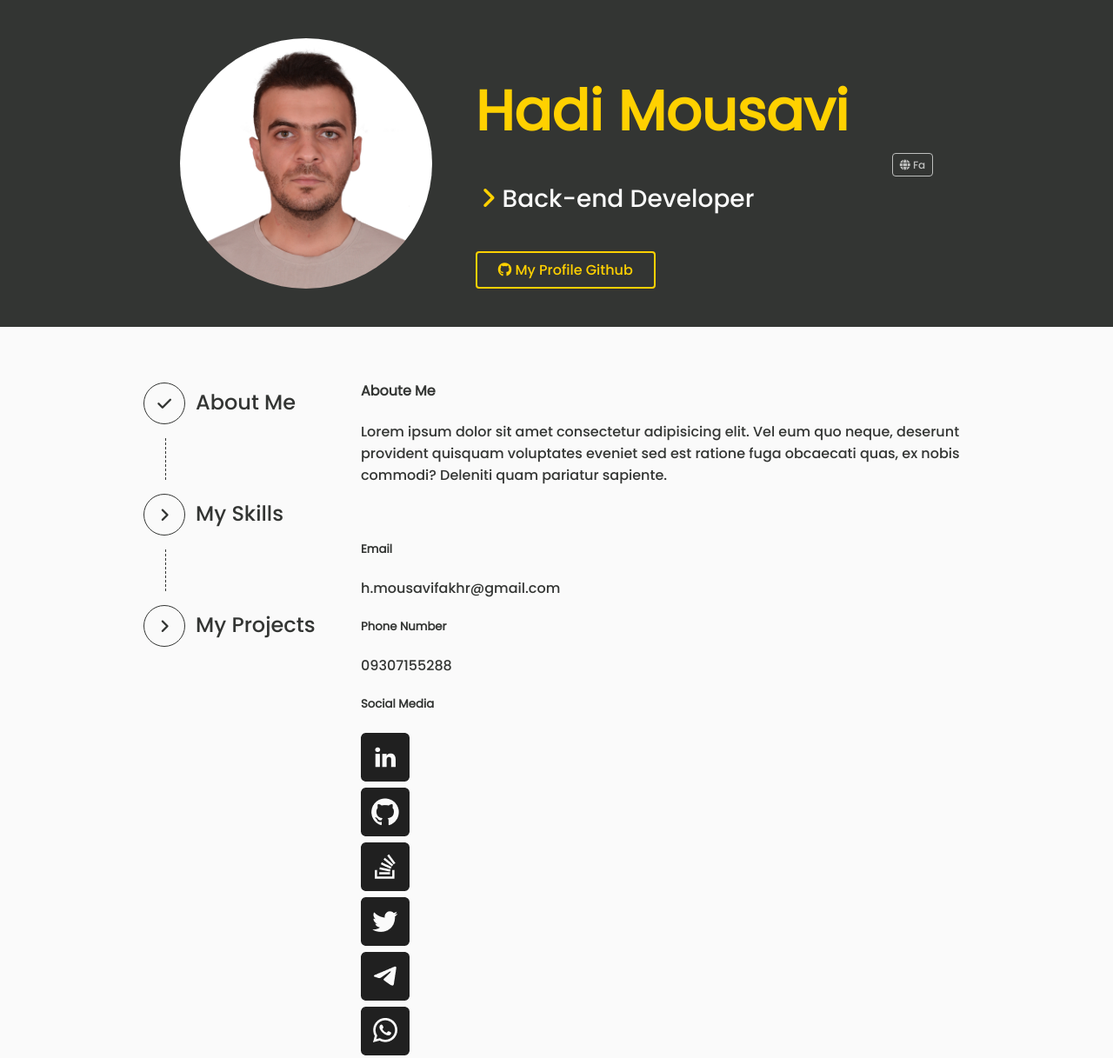
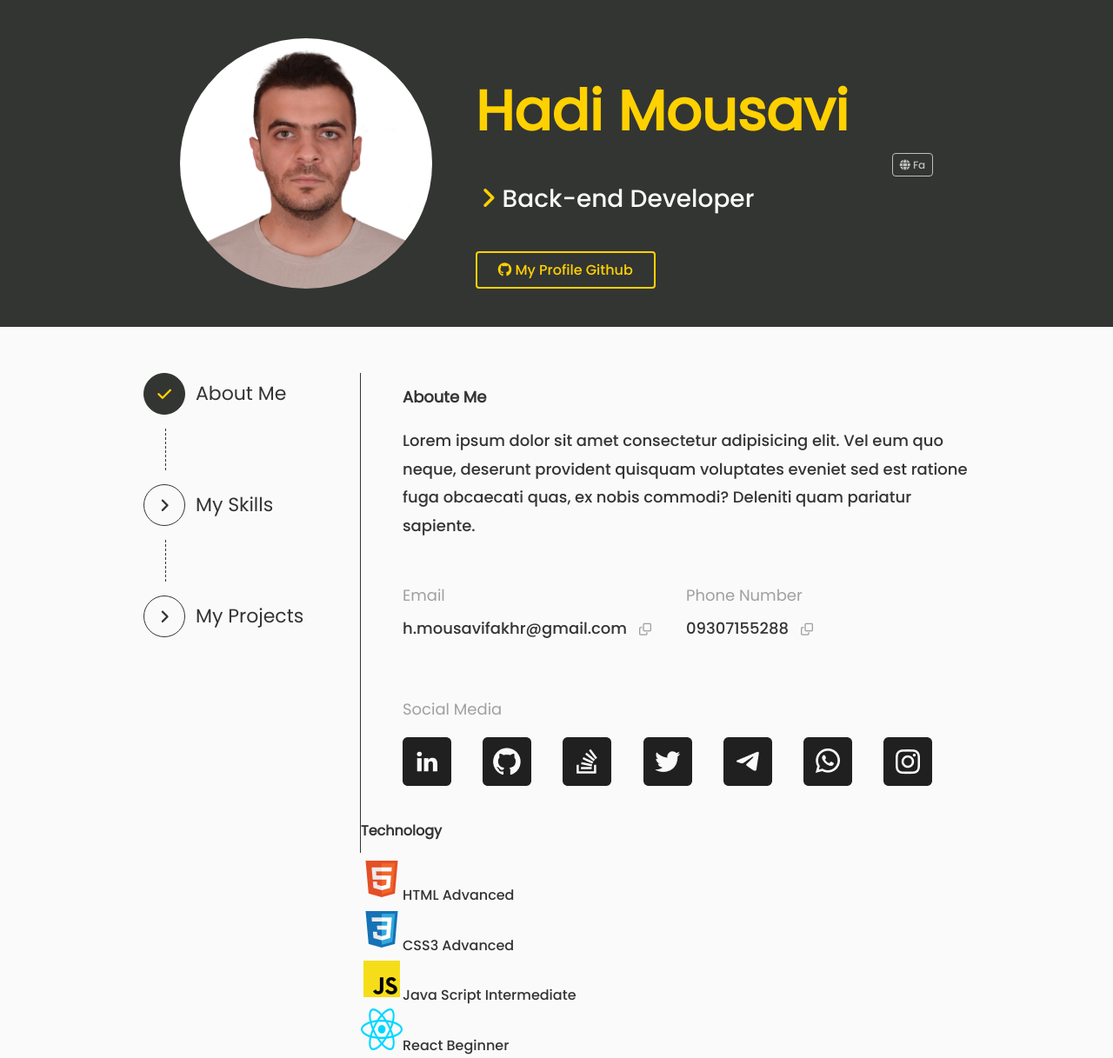
Before and after one commit to hadimf/Portfolio, a plain HTML site: page index.html in a window 1280 px wide. Shown: the top 1217 px of the page at 87% size. Drawn offline with Linux system fonts and the light colour scheme; files whose address does not match are found by name.

Commit message:
About Me Section Done

```diff
--- a/assets/Css/Style.css
+++ b/assets/Css/Style.css
@@ -1,3 +1,4 @@
+/* Font */
 @font-face {
 	font-family: "Poppins";
 	src: url("./assets/Fonts/Poppins-Light.ttf") format("ttf"),
@@ -19,11 +20,30 @@
 	font-weight: 500;
 }
 
+
+/* Global */
 * {
 	font-family: "Poppins", sans-serif;
 
 	box-sizing: border-box;
 }
+
+.sections {
+	line-height: 1.8;
+}
+
+h4,
+p,
+h5 {
+	margin-bottom: 0;
+}
+
+h4,
+h5 {
+	margin-top: 0;
+
+}
+
 
 h2 {
 	font-weight: 400;
@@ -59,6 +79,8 @@ body {
 
 }
 
+/* Header */
+
 .header {
 	background-color: #333533;
 	height: 376px;
@@ -84,7 +106,6 @@ body {
 	padding: 8px 24px;
 	border: 2px solid #FFD100;
 	border-radius: 4px;
-
 }
 
 .header .lang {
@@ -96,9 +117,6 @@ body {
 	font-size: 12px;
 	opacity: 0.7;
 	align-self: flex-start;
-
-
-
 }
 
 
@@ -111,8 +129,6 @@ body {
 	margin-top: 0px;
 	padding: 6px;
 	margin: 42px 0px;
-	/* font-weight: 400; */
-
 
 }
 
@@ -122,19 +138,35 @@ body {
 	border-radius: 50%;
 }
 
-.language ol li:last-child~li {
-	color: brown;
-}
-
+/* Navbar */
 nav {
-	font-size: 24px;
+	font-size: 22px;
 	width: 250px;
+	height: 552px;
+	border-right: 1px solid #333533;
 
 }
 
+nav ul {
+	margin-top: 0;
+}
 
+nav ul li>span:hover {
+	display: inline-block;
+	cursor: pointer;
+	border-radius: 36px;
+	background-color: #333533;
+	color: #FAFAFA;
+	padding: 0px 24px 0px 0px;
+	transition: 0.8s;
 
-nav ul li:hover {
+}
+
+nav ul li>span {
+	font-weight: 500;
+}
+
+/* nav ul li:hover {
 	display: inline-block;
 	cursor: pointer;
 	border-radius: 36px;
@@ -142,20 +174,27 @@ nav ul li:hover {
 	color: #FAFAFA;
 	padding: 0px 24px 0px 0px;
 
+} */
+nav ul li>span.active {
+	font-weight: 550;
+	transition: 0.8s;
+
 }
 
-nav ul li.active:hover {
+nav ul li>span.active:hover {
 	display: inline-block;
 	cursor: pointer;
 	border-radius: 36px;
 	background-color: #333533;
 	color: #FFD100;
 	padding: 0px 24px 0px 0px;
+	font-weight: 550;
+
 
 }
 
-nav li.active marker {
-	font-weight: 600;
+nav li>span.active marker {
+	font-weight: 550;
 }
 
 nav ul li .marker {
@@ -172,22 +211,192 @@ nav ul li .marker {
 
 }
 
+nav ul li>span.active .marker {
+	color: #FFD100;
+	background-color: #333533;
+}
+
 .space {
-
-
 	display: block;
 	height: 48px;
 	border-left: 1px dashed #333533;
 	margin: 16px 25px;
 }
 
+/* Sections */
+/* About Me */
 .sections {
 	width: 700px;
+
+}
+.about h4,.about h5,.about p{
+	font-size: 18px;
+}
+.sections h5 {
+	font-weight: 550;
 }
 
 .container {
 	display: flex;
 	/* flex-direction: row; */
 	justify-content: center;
-	padding: 40px 0;
+	padding: 53px 0;
 }
+
+.about {
+	display: flex;
+	flex-direction: column;
+	padding-left: 48px;
+	padding-top: 12px;
+}
+
+.about h5,
+.fa-clone {
+	color: #A0A0A0;
+}
+
+.info {
+	display: flex;
+	margin-top: 36px;
+	padding: 12px 0;
+
+}
+
+.info div {
+	width: 50%;
+}
+
+.info p {
+	margin-top: 6px;
+}
+
+
+.fa-clone {
+	margin-left: 14px;
+	font-size: 14px;
+}
+
+.fa-clone:hover {
+
+	cursor: pointer;
+	color: #333533;
+}
+
+.social {
+	margin-top: 36px;
+	padding: 12px 0;
+}
+
+.social li {
+	display: inline-block;
+}
+
+.social ul li {
+	margin-right: 32px;
+}
+
+.social img {
+	width: 56px;
+	height: 56px;
+	border-radius: 6px;
+}
+
+
+.social span.linkedin{
+	display: inline-block;
+	width: 56px;
+	height: 56px;
+	background-image: url(../Icons/social/linkedin.png);
+}
+.social span.linkedin:hover{
+	display: inline-block;
+	width: 56px;
+	height: 56px;
+	background-image: url(../Icons/social/linkedin-hover.png);
+	transition: 0.8s;
+}
+
+.social span.github{
+	display: inline-block;
+	width: 56px;
+	height: 56px;
+	background-image: url(../Icons/social/github.png);
+}
+.social span.github:hover{
+	display: inline-block;
+	width: 56px;
+	height: 56px;
+	background-image: url(../Icons/social/github-hover.png);
+	transition: 0.8s;
+}
+
+.social span.stackoverflow{
+	display: inline-block;
+	width: 56px;
+	height: 56px;
+	background-image: url(../Icons/social/stackoverflow.png);
+}
+.social span.stackoverflow:hover{
+	display: inline-block;
+	width: 56px;
+	height: 56px;
+	background-image: url(../Icons/social/stackoverflow-hover.png);
+	transition: 0.8s;
+
+}
+
+.social span.twitter{
+	display: inline-block;
+	width: 56px;
+	height: 56px;
+	background-image: url(../Icons/social/twitter.png);
+}
+.social span.twitter:hover{
+	display: inline-block;
+	width: 56px;
+	height: 56px;
+	background-image: url(../Icons/social/twitter-hover.png);
+	transition: 0.8s;
+}
+
+.social span.telegram{
+	display: inline-block;
+	width: 56px;
+	height: 56px;
+	background-image: url(../Icons/social/telegram.png);
+}
+.social span.telegram:hover{
+	display: inline-block;
+	width: 56px;
+	height: 56px;
+	background-image: url(../Icons/social/telegram-hover.png);
+	transition: 0.8s;
+}
+
+.social span.whatsapp{
+	display: inline-block;
+	width: 56px;
+	height: 56px;
+	background-image: url(../Icons/social/whatsapp.png);
+}
+.social span.whatsapp:hover{
+	display: inline-block;
+	width: 56px;
+	height: 56px;
+	background-image: url(../Icons/social/whatsapp-hover.png);
+	transition: 0.8s;
+}
+
+.social span.instagram{
+	display: inline-block;
+	width: 56px;
+	height: 56px;
+	background-image: url(../Icons/social/instagram.png);
+}
+.social span.instagram:hover{
+	display: inline-block;
+	width: 56px;
+	height: 56px;
+	background-image: url(../Icons/social/instagram-hover.png);
+	transition: 0.8s;
+}
--- a/index.html
+++ b/index.html
@@ -41,25 +41,32 @@
       <nav>
         <ul>
           <li class="active">
-            <span class="marker"><i class="fa-solid fa-check"></i></span>About Me
+            <span class="active"
+              ><span class="marker"><i class="fa-solid fa-check"></i></span
+              >About Me
+            </span>
           </li>
           <span class="space"></span>
 
           <li>
+            <span>
               <span class="marker"><i class="fa-solid fa-angle-right"></i></span
               >My Skills
+            </span>
           </li>
           <span class="space"></span>
           <li>
+            <span>
             <span class="marker"><i class="fa-solid fa-angle-right"></i></span
             >My Projects
+          </span>
           </li>
         </ul>
       </nav>
 
       <div class="sections">
         <!-- About me -->
-        <section>
+        <section class="about">
           <h4>Aboute Me</h4>
           <p class="description pagraph">
             Lorem ipsum dolor sit amet consectetur adipisicing elit. Vel eum quo
@@ -68,57 +75,56 @@
             pariatur sapiente.
           </p>
 
-          <br />
+          <div class="info">
+            <div>
+              <h5>Email</h5>
+              <p>h.mousavifakhr@gmail.com<i class="fa-regular fa-clone"></i></p>
+            </div>
+            <div class="phone">
+              <h5>Phone Number</h5>
+              <p>09307155288<i class="fa-regular fa-clone"></i></p>
+            </div>
+          </div>
 
-          <h5>Email</h5>
-          <p>h.mousavifakhr@gmail.com</p>
-
-          <h5>Phone Number</h5>
-          <p>09307155288</p>
-
+          <div class="social">
             <h5>Social Media</h5>
             <ul>
               <li>
                 <a href="#">
-                <img src="./assets/Icons/social/linkedin.png" alt="linkedin" />
+                  <span class="linkedin"></span>
                 </a>
               </li>
               <li>
-              <a href="#"></a>
-              <img src="./assets/Icons/social/github.png" alt="github" />
+                <a href="#"
+                  ><span class="github"></span></a>
               </li>
               <li>
                 <a href="#">
-                <img
-                  src="./assets/Icons/social/stackoverflow.png"
-                  alt="stackoverflow"
-                />
+                 <span class="stackoverflow"></span>
                 </a>
               </li>
               <li>
                 <a href="#">
-                <img src="./assets/Icons/social/twitter.png" alt="twitter" />
+                  <span class="twitter"></span>
                 </a>
               </li>
               <li>
                 <a href="#">
-                <img src="./assets/Icons/social/telegram.png" alt="telegram" />
+                <span class="telegram"></span>
                 </a>
               </li>
               <li>
                 <a href="#">
-                <img src="./assets/Icons/social/whatsapp.png" alt="whatsapp" />
+                 <span class="whatsapp"></span>
                 </a>
               </li>
               <li>
                 <a href="#">
-                <img
-                  src="./assets/Icons/social/instagram.png"
-                  alt="instagram"
-                />
+                <span class="instagram"></span>
                 </a>
               </li>
             </ul>
+          </div>
         </section>
         <!-- My Skills -->
         <section>
```
Also changed, not shown: assets/Icons/social/github-hover.png (added), assets/Icons/social/instagram-hover.png (added), assets/Icons/social/linkedin-hover.png (added), assets/Icons/social/stackoverflow-hover.png (added), assets/Icons/social/telegram-hover.png (added), assets/Icons/social/twitter-hover.png (added), assets/Icons/social/whatsapp-hover.png (added). Lines whose indentation alone changed are shown as unchanged.
